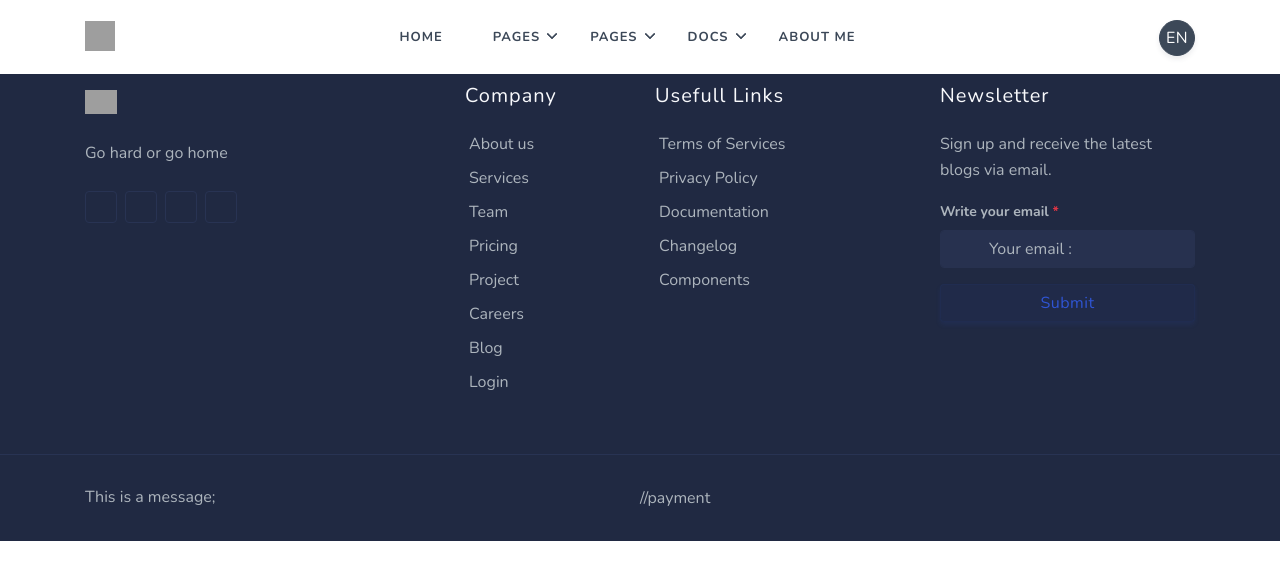
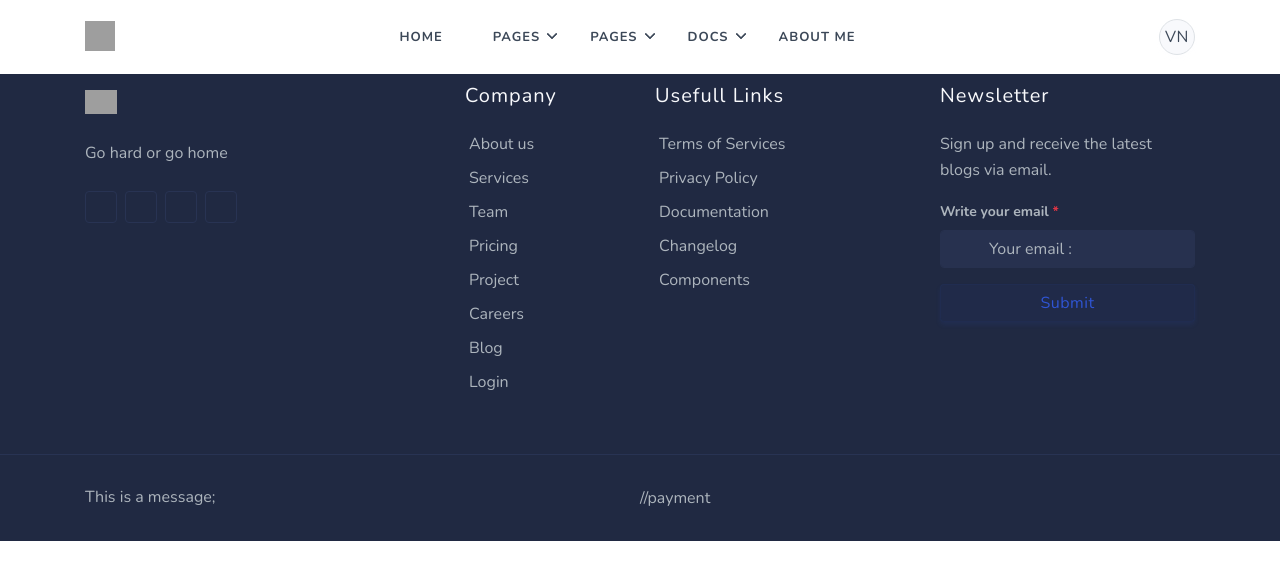
Before and after one commit to hungamtp/hunnid_blog_ui, a Next.js app: page /about in a window 1280 px wide. Shown: the top 580 px of the page. Built offline with nearby package versions, Linux system fonts and the light colour scheme; grey boxes are pictures that could not be loaded; a web font is replaced by a local one.

Commit message:
fix warning

```diff
--- a/components/common/filter.js
+++ b/components/common/filter.js
@@ -4,7 +4,6 @@ const { Chip } = require('@mui/material');
 
 const Filter = () => {
   const { tags, setTags } = useContext(TagsData);
-  console.log('tags filter', tags);
 
   const onRemoveTag = tagId => {
     if (tags.length > 1) {
--- a/components/layouts/admin.js
+++ b/components/layouts/admin.js
@@ -44,7 +44,8 @@ export default function AdminLayout({ children }) {
           ))}
         </List>
       </Drawer>
-      <Box component="main" sx={{ flexGrow: 1, bgcolor: 'background.default', p: 3 }}>
+      <Box component="main" sx={{ flexGrow: 1, bgcolor: 'background.default', p: 1 }}>
+        <Toolbar>save post here</Toolbar>
         <div>{children}</div>
       </Box>
     </Box>
--- a/components/layouts/main.js
+++ b/components/layouts/main.js
@@ -6,8 +6,8 @@ import { useState } from 'react';
 import { LanguageData } from '@/utils/context';
 import { useContext } from 'react';
 function MainLayout({ children }) {
-  const [checked, setChecked] = useState(false);
-  const { language, setLanguage } = useContext(LanguageData);
+  const [checked, setChecked] = useState(true);
+  const { setLanguage } = useContext(LanguageData);
   const handleChange = language => {
     setChecked(prev => !prev);
     setLanguage(language);
@@ -22,20 +22,20 @@ function MainLayout({ children }) {
           <ul className="buy-button list-inline mb-0">
             <div className="list-inline-item ps-1 mb-0 ">
               <li>
-                <Fade in={checked} timeout={2}>
+                <Fade in={checked} timeout={800}>
                   <div
                     className="btn btn-icon btn-pills btn-light"
                     onClick={() => handleChange('VN')}
-                    style={{ backgroundColor: 'transparent', display: !checked && 'none' }}
+                    style={{ display: !checked ? 'none' : 'flex' }}
                   >
                     VN
                   </div>
                 </Fade>
-                <Fade in={!checked} timeout={2}>
+                <Fade in={!checked} timeout={800}>
                   <div
                     className="btn btn-icon btn-pills btn-dark"
                     onClick={() => handleChange('EN')}
-                    style={{ backgroundColor: 'transparent', display: checked && 'none' }}
+                    style={{ display: checked ? 'none' : 'flex' }}
                   >
                     EN
                   </div>
--- a/src/pages/_app.js
+++ b/src/pages/_app.js
@@ -2,7 +2,6 @@ import Context from '@/utils/context';
 import TagContext from '@/utils/tags';
 import React from 'react';
 import { QueryClient, QueryClientProvider } from 'react-query';
-import '../styles/Home.module.css';
 
 const MyApp = ({ Component, pageProps }) => {
   const queryClient = new QueryClient();
--- a/src/pages/index.js
+++ b/src/pages/index.js
@@ -24,7 +24,7 @@ const Home = () => {
     var skeletons = [];
     for (var i = 0; i < 9; i++) {
       skeletons.push(
-        <div className="col-lg-4 col-md-6 mb-4 pb-2">
+        <div className="col-lg-4 col-md-6 mb-4 pb-2" key={i}>
           <Skeleton variant="rectangular" width={360} height={360} className="  rounded border-0 shadow " />
         </div>
       );
```
Also changed, not shown: components/common/post.js (+14 -4 lines).
